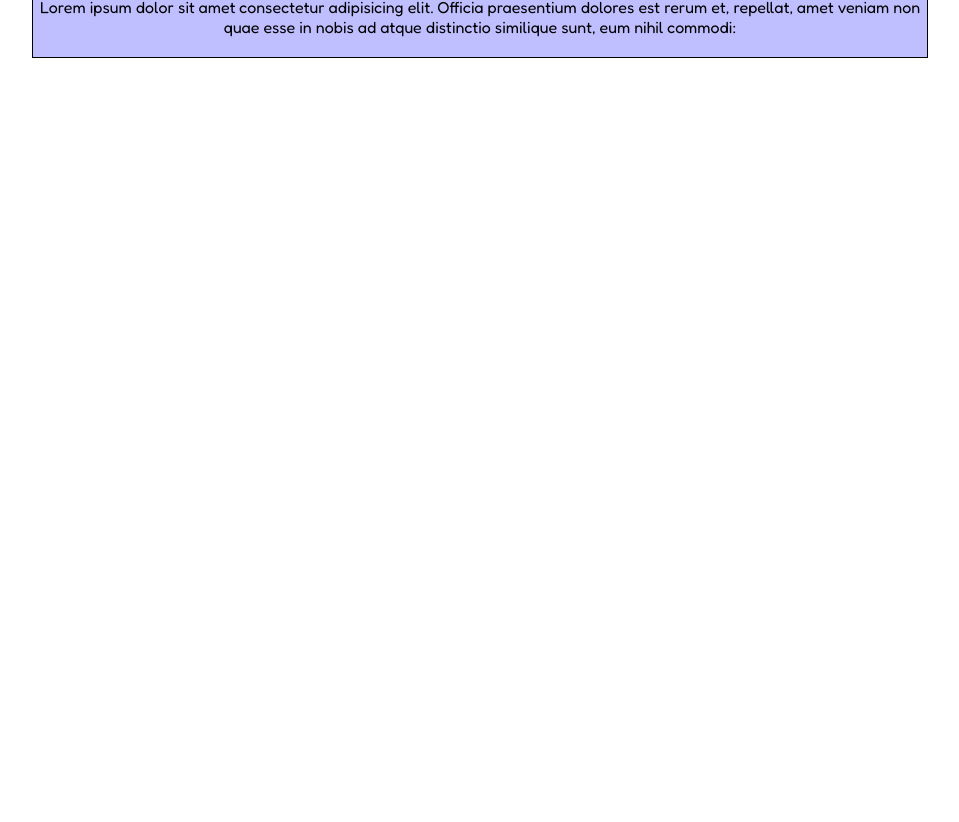
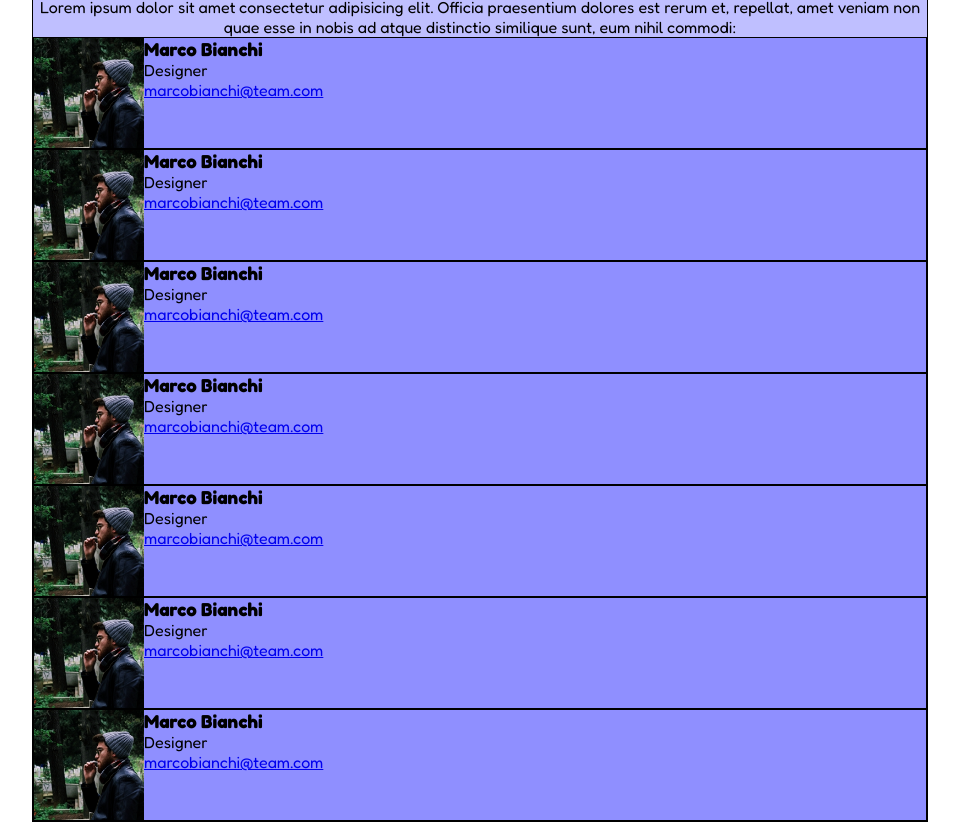
Before and after one commit to manuelmenama/html-css-float-cards, a plain HTML site: page index.html in a window 1280 px wide. Shown: the part 46-868 px from the top of the page, without its empty margins (160-1119 px from the left). Before the commit the page ends 800 px from the top, so only its background shows below. Drawn offline with Linux system fonts and the light colour scheme.

Commit message:
add cards unassigned

```diff
--- a/assets/css/style.css
+++ b/assets/css/style.css
@@ -15,12 +15,19 @@ body{
   border: 1px solid black;
 }
 
+.clearfix::after{
+  content: '';
+  display: table;
+  clear: both;
+}
+
 /* main */
 .container{
   width: 70%;
   margin: 0 auto;
 }
 
+/* section top */
 .container .top .title{
   font-size: 35px;
   font-weight: bold;
@@ -30,3 +37,9 @@ body{
 .top{
   text-align: center;
 }
+
+/* section team cards */
+.team-cards .card img{
+  float: left;
+  height: 110px;
+}
--- a/index.html
+++ b/index.html
@@ -24,10 +24,55 @@
 
     </section>
 
-    <section class="card">
+    <section class="team-cards">
 
-      <div>
-        <img src="" alt="">
+      <div class="card clearfix debug">
+        <img src="assets/img/male1.png" alt="Marco Bianchi">
+        <h3>Marco Bianchi</h3>
+        <p>Designer</p>
+        <a href="#">marcobianchi@team.com</a>
+      </div>
+
+      <div class="card clearfix debug">
+        <img src="assets/img/male1.png" alt="Marco Bianchi">
+        <h3>Marco Bianchi</h3>
+        <p>Designer</p>
+        <a href="#">marcobianchi@team.com</a>
+      </div>
+
+      <div class="card clearfix debug">
+        <img src="assets/img/male1.png" alt="Marco Bianchi">
+        <h3>Marco Bianchi</h3>
+        <p>Designer</p>
+        <a href="#">marcobianchi@team.com</a>
+      </div>
+
+      <div class="card clearfix debug">
+        <img src="assets/img/male1.png" alt="Marco Bianchi">
+        <h3>Marco Bianchi</h3>
+        <p>Designer</p>
+        <a href="#">marcobianchi@team.com</a>
+      </div>
+
+      <div class="card clearfix debug">
+        <img src="assets/img/male1.png" alt="Marco Bianchi">
+        <h3>Marco Bianchi</h3>
+        <p>Designer</p>
+        <a href="#">marcobianchi@team.com</a>
+      </div>
+
+      <div class="card clearfix debug">
+        <img src="assets/img/male1.png" alt="Marco Bianchi">
+        <h3>Marco Bianchi</h3>
+        <p>Designer</p>
+        <a href="#">marcobianchi@team.com</a>
+      </div>
+
+      <div class="card clearfix debug">
+        <img src="assets/img/male1.png" alt="Marco Bianchi">
+        <h3>Marco Bianchi</h3>
+        <p>Designer</p>
+        <a href="#">marcobianchi@team.com</a>
       </div>
 
     </section>
```
